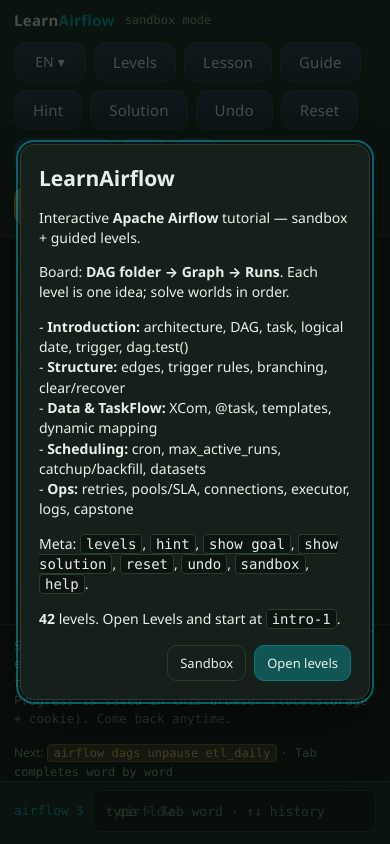
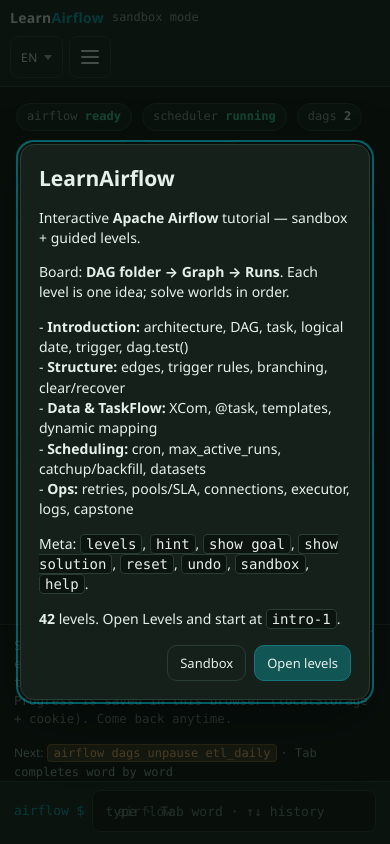
Before and after one commit to alisadeghiaghili/learn-airflow, a website built with Vite: page index.html in a window 390 px wide. Built offline with nearby package versions, Linux system fonts and the light colour scheme.

Commit message:
feat: restyle toolbar to bordered chrome with mobile nav drawer
Replace the dark pill toolbar buttons with the bordered button style, language pill, and GitHub/support links used by the sibling learn-dvc app. Collapse the action buttons behind a hamburger drawer on narrow viewports.

```diff
--- a/src/style.css
+++ b/src/style.css
@@ -87,69 +87,159 @@ button,
   min-height: 36px;
 }
 
-/* LGB-style toolbar pills */
-.tbtn {
-  appearance: none;
+/* —— Toolbar controls (learn-dvc style) —— */
+.lang-menu {
+  position: relative;
+  display: inline-flex;
+}
+
+.lang-btn {
+  min-width: 3.2rem;
+  min-height: 36px;
+  padding: 6px 10px;
+  font-size: 12px;
+  letter-spacing: 0.04em;
+  border: 1px solid var(--line);
+  border-radius: 8px;
+  background: transparent;
+  color: inherit;
+  cursor: pointer;
+  display: inline-flex;
+  align-items: center;
+  gap: 6px;
+}
+
+.lang-btn:hover {
+  border-color: currentColor;
+}
+
+.lang-caret {
+  width: 0;
+  height: 0;
+  border-right: 4px solid transparent;
+  border-left: 4px solid transparent;
+  border-top: 5px solid currentColor;
+  opacity: 0.7;
+}
+
+.nav-toggle {
+  display: none;
+  width: 42px;
+  height: 42px;
+  border: 1px solid var(--line);
+  border-radius: 8px;
+  background: transparent;
+  color: var(--text);
+  cursor: pointer;
+  align-items: center;
+  justify-content: center;
+  padding: 0;
+}
+
+.nav-bars,
+.nav-bars::before,
+.nav-bars::after {
+  display: block;
+  width: 18px;
+  height: 2px;
+  background: currentColor;
+  border-radius: 1px;
+  position: relative;
+}
+
+.nav-bars::before,
+.nav-bars::after {
+  content: '';
+  position: absolute;
+  right: 0;
+}
+
+.nav-bars::before {
+  top: -6px;
+}
+
+.nav-bars::after {
+  top: 6px;
+}
+
+.nav-drawer {
+  display: contents;
+}
+
+.help-btn {
+  width: 40px;
+  height: 40px;
+  min-width: 40px;
+  min-height: 40px;
+  padding: 0;
+  border: 1px solid var(--line);
+  border-radius: 8px;
+  background: transparent;
+  color: var(--text);
+  font-family: var(--ui);
+  font-size: 16px;
+  font-weight: 600;
+  line-height: 1;
+  cursor: pointer;
   display: inline-flex;
   align-items: center;
   justify-content: center;
-  gap: 6px;
-  min-height: 40px;
-  padding: 0 18px;
-  border-radius: 12px;
-  border: 1px solid #2c3e52;
-  background: linear-gradient(180deg, #243447 0%, #1a2836 100%);
-  color: #e8eef7;
-  font-family: var(--ui);
-  font-size: 15px;
-  font-weight: 500;
-  letter-spacing: 0.01em;
-  text-decoration: none;
-  cursor: pointer;
-  white-space: nowrap;
-  box-shadow: 0 1px 0 rgba(255, 255, 255, 0.04) inset;
 }
 
-.tbtn:hover {
-  background: linear-gradient(180deg, #2c3f55 0%, #223245 100%);
-  border-color: #3d5470;
-  color: #fff;
+.help-btn:hover {
+  border-color: var(--haze);
+  background: var(--panel-2);
 }
 
-.tbtn:active {
-  transform: translateY(1px);
+.tb-link {
+  display: inline-flex;
+  align-items: center;
+  gap: 6px;
+  min-height: 36px;
+  padding: 7px 12px;
+  border-radius: 8px;
+  border: 1px solid var(--line);
+  background: transparent;
+  color: var(--text);
+  text-decoration: none;
+  font-family: var(--ui);
+  font-size: 13px;
+  box-sizing: border-box;
 }
 
-.tbtn:focus-visible {
+.tb-link:hover {
+  border-color: var(--haze);
+  background: var(--panel-2);
+  text-decoration: none;
+}
+
+.tb-link:focus-visible {
   outline: 2px solid var(--airflow);
   outline-offset: 2px;
 }
 
-.tbtn.lang {
-  min-width: 72px;
-  padding: 0 12px;
-  font-size: 14px;
+.tb-link.support {
+  border-color: color-mix(in srgb, var(--warn) 55%, var(--line));
+  color: #ffe6b0;
+  background: color-mix(in srgb, var(--warn) 14%, var(--panel-2));
 }
 
-.tbtn.icon {
-  min-width: 44px;
-  width: 44px;
-  padding: 0;
-  font-size: 16px;
-  font-weight: 600;
+.tb-link.support:hover {
+  background: color-mix(in srgb, var(--warn) 24%, var(--panel-2));
 }
 
-.tbtn.coffee {
-  background: linear-gradient(180deg, #c4a35a 0%, #9a7428 100%);
-  border-color: #d4b56a;
-  color: #1a1204;
-  font-weight: 600;
-  padding: 0 18px;
+.tb-link.gh {
+  gap: 0;
+  justify-content: center;
+  width: 40px;
+  min-width: 40px;
+  height: 40px;
+  padding: 0;
 }
 
-.tbtn.coffee:hover {
-  background: linear-gradient(180deg, #d4b56a 0%, #b08a32 100%);
-  color: #120d02;
+.tb-link .gh-mark {
+  display: block;
+  flex: 0 0 18px;
 }
 
 button:hover,
@@ -207,6 +297,82 @@ button.ghost {
   }
   .stage {
     grid-template-columns: 1fr;
+  }
+  .toolbar-actions {
+    width: 100%;
+    margin-left: 0;
+    justify-content: flex-start;
+  }
+  .level-title {
+    flex: 1 1 auto;
+    min-width: 0;
+    overflow: hidden;
+    text-overflow: ellipsis;
+    white-space: nowrap;
+  }
+}
+
+@media (max-width: 768px) {
+  .toolbar {
+    padding: 8px 10px;
+    gap: 8px;
+  }
+
+  .brand {
+    font-size: 14px;
+  }
+
+  .toolbar button,
+  .tb-link,
+  .lang-btn {
+    min-height: 40px;
+    min-width: 40px;
+    padding: 8px 10px;
+    font-size: 12px;
+  }
+
+  .toolbar-actions {
+    gap: 6px;
+  }
+
+  .nav-toggle {
+    display: inline-flex;
+  }
+
+  .nav-drawer {
+    display: none;
+    position: absolute;
+    top: calc(100% + 6px);
+    right: 0;
+    flex-direction: column;
+    align-items: stretch;
+    gap: 6px;
+    min-width: min(240px, calc(100vw - 24px));
+    padding: 10px;
+    background: var(--panel);
+    border: 1px solid var(--line);
+    border-radius: 12px;
+    box-shadow: 0 16px 40px rgba(0, 0, 0, 0.4);
+    z-index: 50;
+  }
+
+  .nav-drawer.is-open {
+    display: flex;
+  }
+
+  .nav-drawer[hidden] {
+    display: none !important;
+  }
+
+  .nav-drawer.is-open[hidden] {
+    display: flex !important;
+  }
+
+  .nav-drawer button,
+  .nav-drawer .tb-link {
+    width: 100%;
+    justify-content: flex-start;
+    min-height: 44px;
   }
 }
 
--- a/src/ui/app.ts
+++ b/src/ui/app.ts
@@ -66,18 +66,28 @@ export class App {
         <div class="brand">Learn<span>Airflow</span></div>
         <div class="level-title" id="level-title"></div>
         <div class="toolbar-actions">
-          <button type="button" class="tbtn lang" data-action="lang" aria-haspopup="listbox">EN ▾</button>
-          <button type="button" class="tbtn" data-action="levels">Levels</button>
-          <button type="button" class="tbtn" data-action="lesson">Lesson</button>
-          <button type="button" class="tbtn" data-action="guide">Guide</button>
-          <button type="button" class="tbtn" data-action="hint">Hint</button>
-          <button type="button" class="tbtn" data-action="solution">Solution</button>
-          <button type="button" class="tbtn" data-action="undo">Undo</button>
-          <button type="button" class="tbtn" data-action="reset">Reset</button>
-          <button type="button" class="tbtn" data-action="sandbox">Sandbox</button>
-          <button type="button" class="tbtn icon" data-action="guide" title="Help" aria-label="Help">?</button>
-          <a class="tbtn icon" href="https://github.com/alisadeghiaghili/learn-airflow" target="_blank" rel="noopener noreferrer" title="GitHub" aria-label="GitHub">GH</a>
-          <a class="tbtn coffee" href="https://linktr.ee/aliaghili" target="_blank" rel="noopener noreferrer">Buy me a coffee</a>
+          <div class="lang-menu">
+            <button type="button" class="lang-btn" data-action="lang" aria-haspopup="menu" aria-expanded="false" aria-label="Language">
+              <span data-lang-label>EN</span>
+              <span class="lang-caret" aria-hidden="true"></span>
+            </button>
+          </div>
+          <button type="button" class="nav-toggle" data-action="nav-toggle" aria-label="Menu" aria-expanded="false" aria-controls="nav-drawer">
+            <span class="nav-bars" aria-hidden="true"></span>
+          </button>
+          <div class="nav-drawer" id="nav-drawer" hidden>
+            <button type="button" data-action="levels">Levels</button>
+            <button type="button" data-action="lesson">Lesson</button>
+            <button type="button" data-action="guide">Guide</button>
+            <button type="button" data-action="hint">Hint</button>
+            <button type="button" data-action="solution">Solution</button>
+            <button type="button" data-action="undo">Undo</button>
+            <button type="button" data-action="reset">Reset</button>
+            <button type="button" data-action="sandbox" class="ghost">Sandbox</button>
+            <button type="button" class="help-btn" data-action="help" title="Help" aria-label="Help">?</button>
+            <a class="tb-link gh" href="https://github.com/alisadeghiaghili/learn-airflow" target="_blank" rel="noopener noreferrer" title="GitHub repository" aria-label="GitHub repository"><svg class="gh-mark" viewBox="0 0 16 16" aria-hidden="true" width="18" height="18"><path fill="currentColor" d="M8 0C3.58 0 0 3.58 0 8c0 3.54 2.29 6.53 5.47 7.59.4.07.55-.17.55-.38 0-.19-.01-.82-.01-1.49-2.01.37-2.53-.49-2.69-.94-.09-.23-.48-.94-.82-1.13-.28-.15-.68-.52-.01-.53.63-.01 1.08.58 1.23.82.72 1.21 1.87.87 2.33.66.07-.52.28-.87.51-1.07-1.78-.2-3.64-.89-3.64-3.95 0-.87.31-1.59.82-2.15-.08-.2-.36-1.02.08-2.12 0 0 .67-.21 2.2.82.64-.18 1.32-.27 2-.27s1.36.09 2 .27c1.53-1.04 2.2-.82 2.2-.82.44 1.1.16 1.92.08 2.12.51.56.82 1.27.82 2.15 0 3.07-1.87 3.75-3.65 3.95.29.25.54.73.54 1.48 0 1.07-.01 1.93-.01 2.2 0 .21.15.46.55.38A8.013 8.013 0 0 0 16 8c0-4.42-3.58-8-8-8z"/></svg></a>
+            <a class="tb-link support" href="https://www.buymeacoffee.com/alisadeghil" target="_blank" rel="noopener noreferrer" title="Support">Buy me a coffee</a>
+          </div>
         </div>
       </header>
       <div class="stage no-dock" id="stage">
@@ -95,13 +105,18 @@ export class App {
     this.root.querySelectorAll<HTMLButtonElement>('[data-action]').forEach((btn) => {
       btn.addEventListener('click', () => {
         const action = btn.dataset.action;
+        if (action === 'nav-toggle') {
+          this.toggleNav();
+          return;
+        }
+        this.closeNav();
         if (action === 'levels') this.openLevels();
         if (action === 'goal') this.toggleGoal();
         if (action === 'lesson') {
           if (this.level) this.showIntro(this.level);
           else this.pushMeta('Open Levels first, then Lesson shows that level’s intro.');
         }
-        if (action === 'guide') this.handleCommand('help');
+        if (action === 'guide' || action === 'help') this.handleCommand('help');
         if (action === 'hint') this.handleCommand('hint');
         if (action === 'solution') this.handleCommand('show solution');
         if (action === 'undo') this.handleCommand('undo');
@@ -114,8 +129,29 @@ export class App {
       });
     });
     window.addEventListener('keydown', (e) => {
-      if (e.key === 'Escape' && this.goalOpen) this.toggleGoal(false);
+      if (e.key === 'Escape') {
+        if (this.goalOpen) this.toggleGoal(false);
+        this.closeNav();
+      }
     });
+  }
+
+  private toggleNav(): void {
+    const drawer = this.root.querySelector<HTMLElement>('#nav-drawer');
+    const btn = this.root.querySelector<HTMLButtonElement>('[data-action="nav-toggle"]');
+    if (!drawer || !btn) return;
+    const open = drawer.classList.toggle('is-open');
+    drawer.hidden = !open;
+    btn.setAttribute('aria-expanded', String(open));
+  }
+
+  private closeNav(): void {
+    const drawer = this.root.querySelector<HTMLElement>('#nav-drawer');
+    const btn = this.root.querySelector<HTMLButtonElement>('[data-action="nav-toggle"]');
+    if (!drawer || !btn) return;
+    drawer.classList.remove('is-open');
+    drawer.hidden = true;
+    btn.setAttribute('aria-expanded', 'false');
   }
 
   private pushMeta(text: string): void {
```
